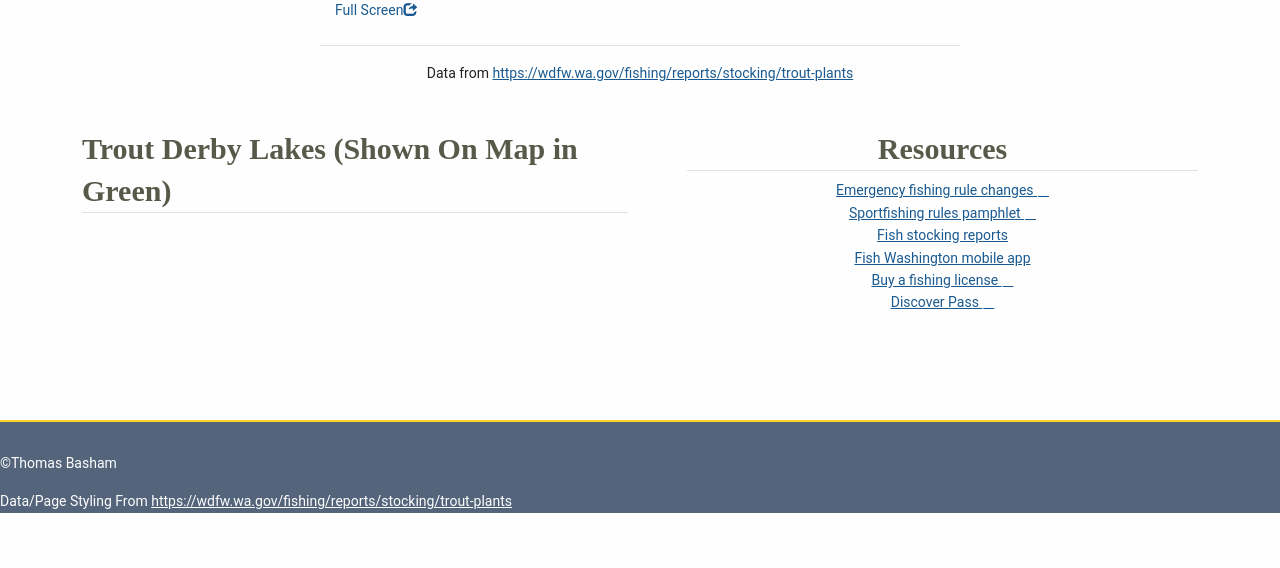
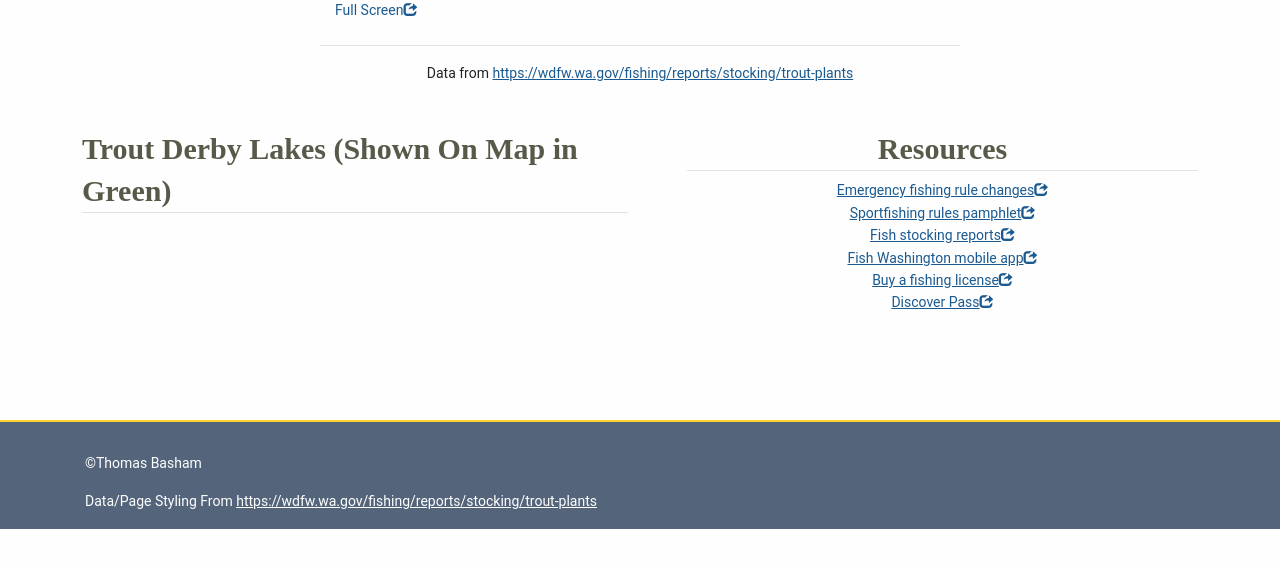
Before and after one commit to Thomas-Basham/trout-tracker-wa-backend, a Flask app: template templates/index.html in a window 1280 px wide. Shown: the part 73-641 px from the top of the page. Run offline with Flask 2, Linux system fonts and the light colour scheme; the template is opened without the code that fills it, so the values that code supplies are empty; some libraries are stand-ins or nearby versions; some web fonts are replaced.

Commit message:
fixed links

```diff
--- a/templates/index.html
+++ b/templates/index.html
@@ -50,17 +50,17 @@
     <div class="col" style="text-align: center">
         <ul style="list-style: none">
             <li><h2 class="border-bottom">Resources</h2></li>
-            <li><a class="external-link" href="https://fortress.wa.gov/dfw/erules/efishrules/" target="_blank">
+            <li><a  href="https://fortress.wa.gov/dfw/erules/efishrules/" target="_blank">
                 Emergency
-                fishing rule changes </a></li>
-            <li><a class="external-link" href="https://www.eregulations.com/washington/fishing/" target="_blank">
-                Sportfishing rules pamphlet </a></li>
-            <li><a href="https://wdfw.wa.gov/fishing/reports" target="_blank"> Fish stocking reports </a></li>
-            <li><a href="https://wdfw.wa.gov/fishing/regulations/app" target="_blank"> Fish Washington mobile app </a>
+                fishing rule changes<span class="glyphicon glyphicon-share"></span> </a></li>
+            <li><a  href="https://www.eregulations.com/washington/fishing/" target="_blank">
+                Sportfishing rules pamphlet<span class="glyphicon glyphicon-share"></span> </a></li>
+            <li><a href="https://wdfw.wa.gov/fishing/reports" target="_blank"> Fish stocking reports<span class="glyphicon glyphicon-share"></span> </a></li>
+            <li><a href="https://wdfw.wa.gov/fishing/regulations/app" target="_blank"> Fish Washington mobile app<span class="glyphicon glyphicon-share"></span> </a>
             </li>
-            <li><a class="external-link" href="https://fishhunt.dfw.wa.gov/#/application/help?tab=3&amp;subTab=-1"
-                   target="_blank"> Buy a fishing license </a></li>
-            <li><a class="external-link" href="https://www.discoverpass.wa.gov/" target="_blank"> Discover Pass </a>
+            <li><a  href="https://fishhunt.dfw.wa.gov/#/application/help?tab=3&amp;subTab=-1"
+                   target="_blank"> Buy a fishing license<span class="glyphicon glyphicon-share"></span> </a></li>
+            <li><a  href="https://www.discoverpass.wa.gov/" target="_blank"> Discover Pass<span class="glyphicon glyphicon-share"></span> </a>
             </li>
         </ul>
         <div class="col" style="text-align: center;">
@@ -73,11 +73,16 @@
     </div>
 </div>
 <footer>
+    <div class="container">
+
     <p>©Thomas Basham</p>
     <p>Data/Page Styling From <a
             href="https://wdfw.wa.gov/fishing/reports/stocking/trout-plants">https://wdfw.wa.gov/fishing/reports/stocking/trout-plants</a>
     </p>
 
+
+    </div>
+
 </footer>
 </body>
 </html>
```
